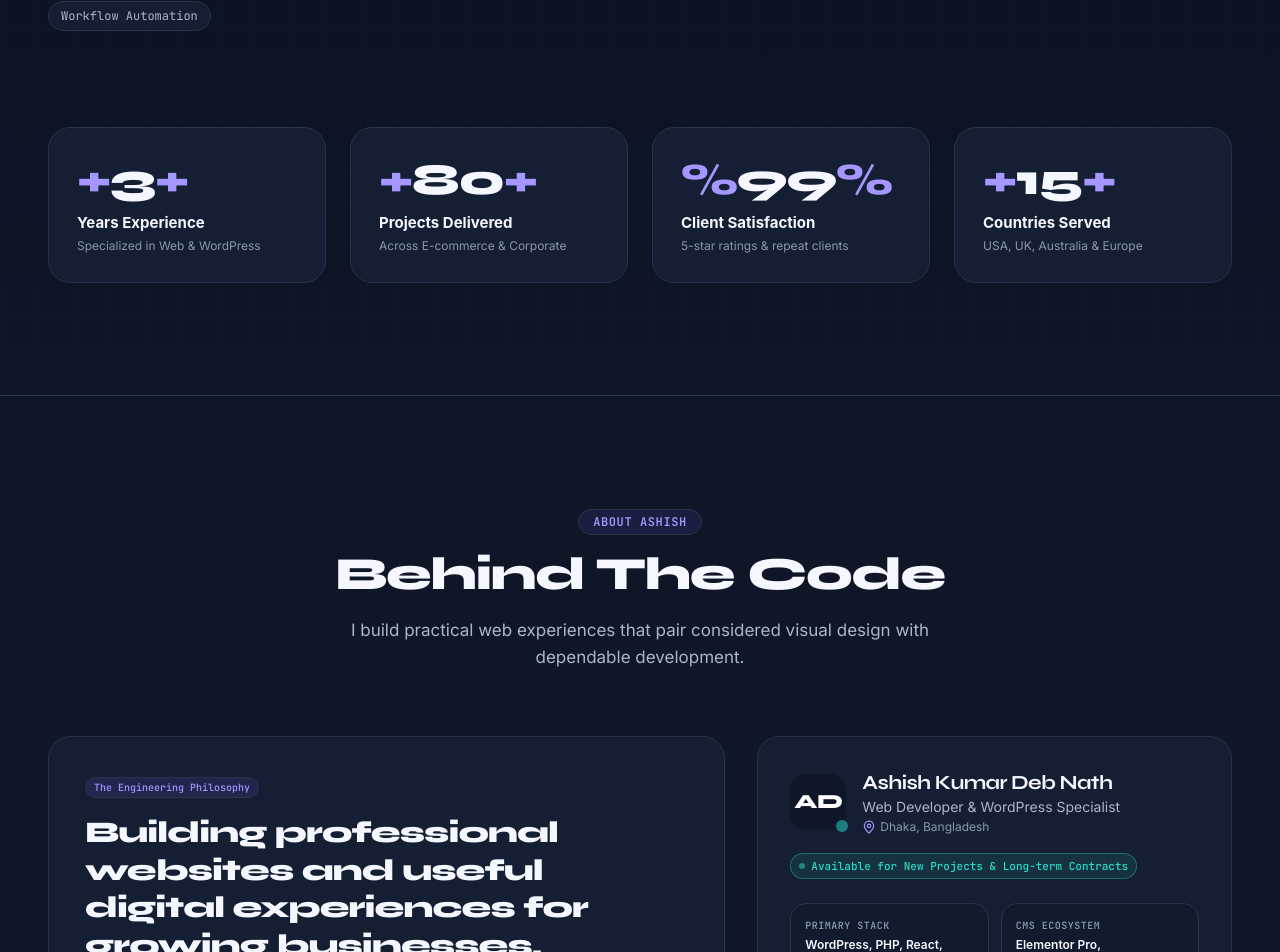
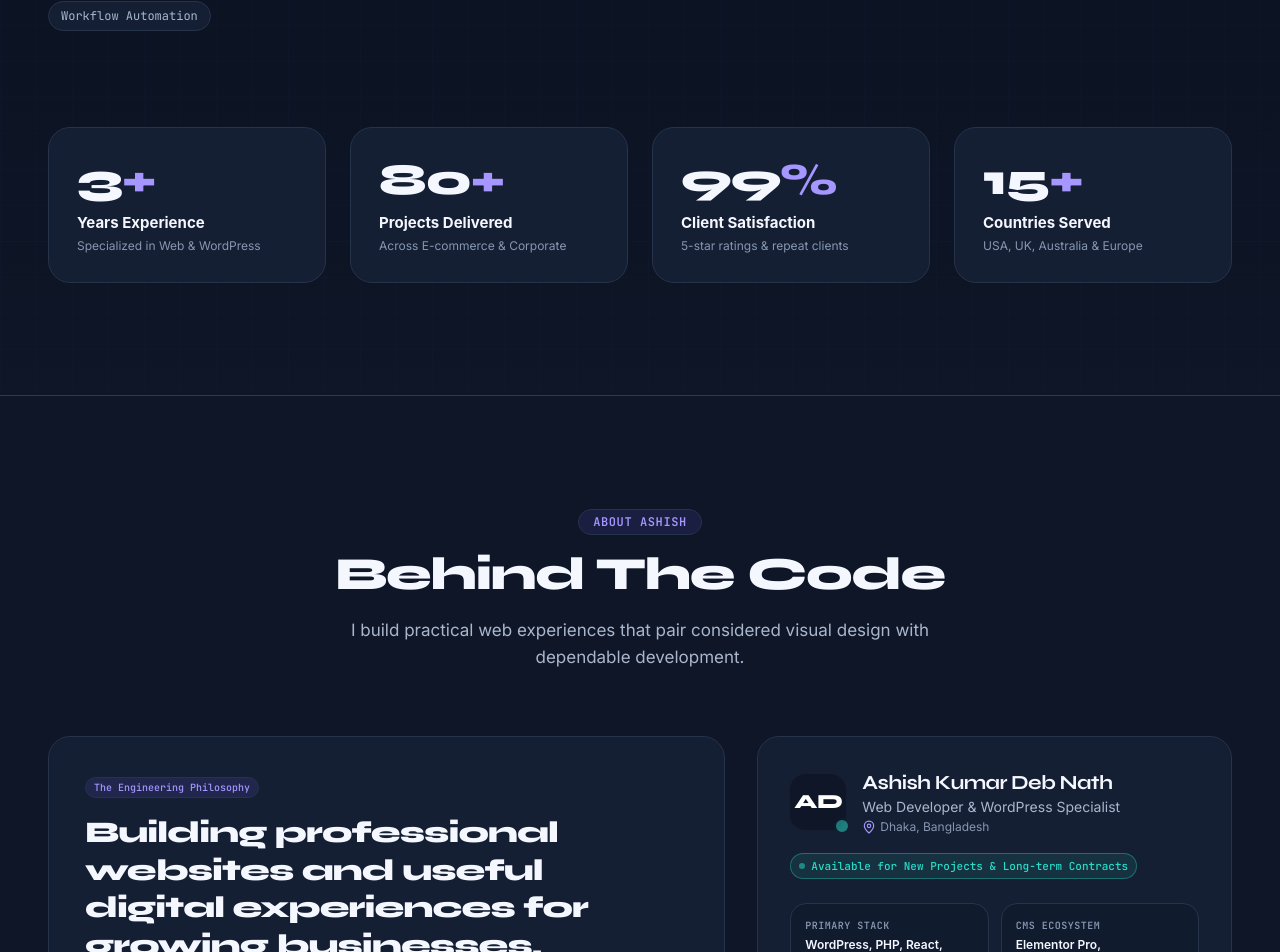
Before and after one commit to ashishdn/Ashish-Web-Next.js, a Next.js app: page / in a window 1280 px wide. Shown: the part 1084-2036 px from the top of the page. Built offline with nearby package versions, Linux system fonts and the light colour scheme.

Commit message:
stats error fix

```diff
--- a/src/components/sections/Hero.jsx
+++ b/src/components/sections/Hero.jsx
@@ -137,9 +137,8 @@ export default function Hero() {
                 className="card-base p-6 sm:p-7 bg-[var(--bg-card)] border border-[var(--border-subtle)] rounded-3xl shadow-2xs text-center sm:text-left hover:border-[var(--border-accent)]"
               >
                 <div className="font-display font-extrabold text-3xl sm:text-4xl lg:text-[44px] text-[var(--text-primary)] tracking-tight mb-2">
+                  <span>{stat.value.replace(/[^0-9]/g, '')}</span>
                   <span className="text-[var(--text-accent)]">{stat.value.replace(/[0-9]/g, '')}</span>
-                  <span>{stat.value.replace(/[^0-9]/g, '')}</span>
-                  <span className="text-[var(--text-accent)]">{stat.value.includes('%') ? '%' : '+'}</span>
                 </div>
                 <div className="font-sans font-bold text-sm sm:text-[15px] text-[var(--text-primary)] mb-1">
                   {stat.label}
```
